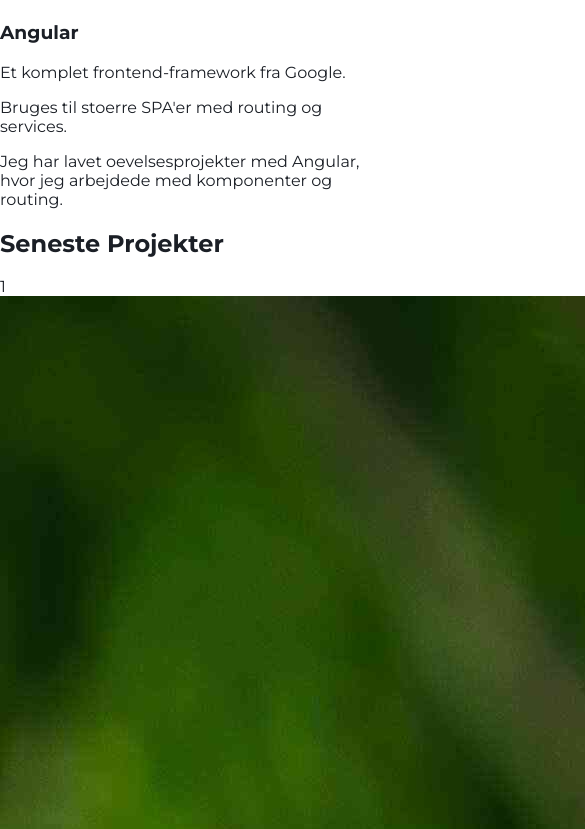
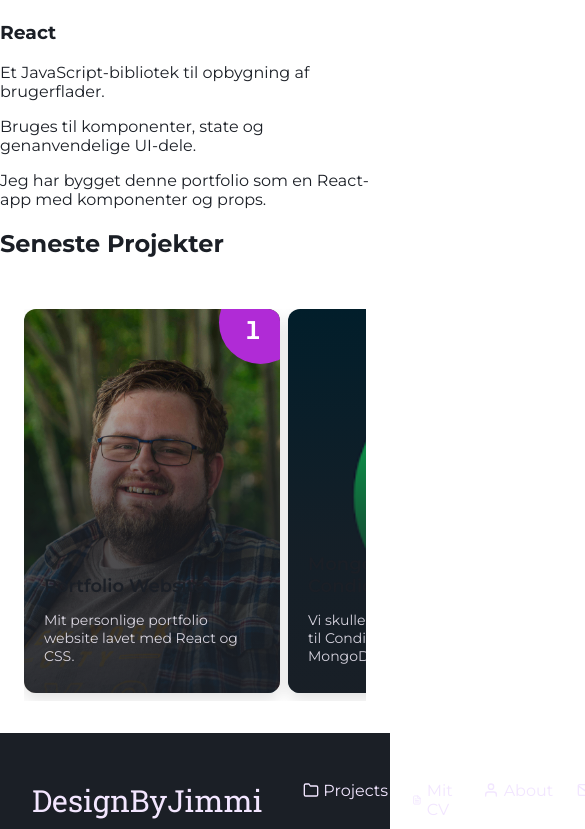
Before and after one commit to Saliandros/DesignByJimmi, a React (Vite) app: page / in a window 390 px wide. Shown: the part 1168-1997 px from the top of the page, 585 px wide, since content can reach past the window. Built offline with nearby package versions, Linux system fonts and the light colour scheme.

Commit message:
feat: integrate Typewriter component into FrontpageHero

```diff
--- a/src/components/frontpage/FrontpageHero.jsx
+++ b/src/components/frontpage/FrontpageHero.jsx
@@ -1,4 +1,5 @@
 import { SiLinkedin, SiGithub } from "react-icons/si";
+import Typewriter from "../writers/typewriter";
 
 export default function FrontpageHero() {
   return (
--- a/src/components/writers/typewriter.jsx
+++ b/src/components/writers/typewriter.jsx
@@ -6,7 +6,7 @@ import React, { useState, useEffect } from "react";
  * <Typewriter words={["React", "Angular"]} prefix="Programmets tech stack er: " />
  * Hvis prefix ikke angives, bruges "I Can: " som standard.
  */
-const Typewriter = ({ words, prefix = "I Can: " }) => {
+const Typewriter = ({ words = [""], prefix = "I Can: " }) => {
   const [displayed, setDisplayed] = useState("");
   const [wordIndex, setWordIndex] = useState(0);
   const [charIndex, setCharIndex] = useState(0);
@@ -16,8 +16,20 @@ const Typewriter = ({ words, prefix = "I Can: " }) => {
 
   useEffect(() => {
     if (hovered) return; // Stop animation når man hover
+    let timeout;
+
+    if (!words.length) {
+      timeout = setTimeout(() => {
+        setDisplayed("");
+        setCharIndex(0);
+        setWordIndex(0);
+        setIsDeleting(false);
+        setPauseStep(0);
+      }, 0);
+      return () => clearTimeout(timeout);
+    }
+
     const currentWord = words[wordIndex % words.length];
-    let timeout;
 
     if (!isDeleting) {
       if (charIndex <= currentWord.length) {
@@ -70,7 +82,7 @@ const Typewriter = ({ words, prefix = "I Can: " }) => {
       >
         |
       </span>
-      {hovered && (
+      {hovered && words.length > 0 && (
         <ul
           className="typewriter__dropdown"
         >
--- a/src/styles.css
+++ b/src/styles.css
@@ -1,4 +1,4 @@
-@import url('https://fonts.googleapis.com/css2?family=Montserrat:ital,wght@0,100..900;1,100..900&family=Roboto+Slab:wght@100..900&family=Roboto:ital,wght@0,100..900;1,100..900&display=swap');
+@import url("https://fonts.googleapis.com/css2?family=Montserrat:ital,wght@0,100..900;1,100..900&family=Roboto+Slab:wght@100..900&family=Roboto:ital,wght@0,100..900;1,100..900&display=swap");
 
 /* =========================================
    Variabler
@@ -156,23 +156,27 @@
   font-size: var(--font-size-sm);
   color: var(--color-text-secondary);
 }
+/* =========================================
+   Frontpage hero styles
+   ========================================= */
 .frontpage-hero {
+  gap: 12rem;
   position: relative;
   padding: 4rem 2rem;
   display: flex;
-    justify-content: left;
+  justify-content: center;
   align-items: center;
   height: 75vh;
 }
 
 .frontpage-hero::before {
-    content: '';
+  content: "";
   position: absolute;
   top: 0;
   left: 0;
   right: 0;
   bottom: 0;
-    background-image: url('/assets/image/nature.jpg');
+  background-image: url("/assets/image/nature.jpg");
   background-size: cover;
   background-position: center;
   background-repeat: no-repeat;
@@ -185,10 +189,10 @@
   max-width: 750px;
   text-align: left;
   padding: 2rem;
-    border-radius: 8px;
+  border-radius: 15px;
 }
 .frontpage-hero-content::before {
-    content: '';
+  content: "";
   position: absolute;
   top: 0;
   left: 0;
@@ -197,12 +201,13 @@
   background-color: var(--color-bg-secondary);
   opacity: 0.8;
   z-index: -1;
-    border-radius: 8px;
+  border-radius: 15px;
 }
 .frontpage-hero-image {
-    width: 600px;
+  width: 400px;
   height: auto;
-    object-fit: cover;
+  border-radius: 50%;
+  background-color: var(--color-bg-secondary);
 }
 .frontpage-hero-heading {
   font-family: var(--font-family-base);
@@ -218,7 +223,7 @@
   color: var(--color-text-primary);
   margin-bottom: 1.5rem;
 }
-.frontpage-hero-socialmedia a{
+.frontpage-hero-socialmedia a {
   display: flex;
   align-items: center;
   gap: 0.3rem;
@@ -253,3 +258,160 @@
 .frontpage-hero-socialmedia-icon {
   font-size: 1.5rem;
 }
+/* =========================================
+   PROJECT CARDS
+   ========================================= */
+.project-card {
+  position: relative;
+  flex: 0 0 auto;
+  width: 16rem;
+  height: 24rem;
+  max-width: 20rem;
+  scroll-snap-align: center;
+  border-radius: 0.75rem;
+  box-shadow: 0 6px 16px rgba(0, 0, 0, 0.12);
+  overflow: hidden;
+  display: flex;
+  flex-direction: column;
+  background: var(--color-bg-surface);
+  cursor: pointer;
+  transition: box-shadow 0.2s ease;
+}
+
+.project-card:hover {
+  box-shadow: 0 10px 22px rgba(0, 0, 0, 0.18);
+}
+
+.project-card__image {
+  position: absolute;
+  inset: 0;
+  width: 100%;
+  height: 100%;
+  object-fit: cover;
+  display: block;
+}
+
+.project-card__content {
+  position: absolute;
+  inset: 0;
+  display: flex;
+  flex-direction: column;
+  justify-content: flex-end;
+  gap: 0.75rem;
+  padding: 1.25rem;
+  color: var(--color-text-inverse);
+  background: linear-gradient(
+    180deg,
+    rgba(27, 31, 38, 0.05) 0%,
+    rgba(27, 31, 38, 0.75) 60%,
+    rgba(27, 31, 38, 0.9) 100%
+  );
+  z-index: 1;
+  opacity: 0;
+  transform: translateY(10px);
+  transition:
+    opacity 0.25s ease,
+    transform 0.25s ease;
+}
+
+.project-card__badge {
+  position: absolute;
+  top: -1.8rem;
+  right: -1.4rem;
+  width: 5.2rem;
+  height: 5.2rem;
+  border-radius: 999px;
+  background: var(--color-accent-active);
+  color: #ffffff;
+  font-size: 1.6rem;
+  font-weight: 600;
+  display: grid;
+  place-items: center;
+  line-height: 1;
+  font-variant-numeric: tabular-nums;
+  box-sizing: border-box;
+  padding-top: 1rem;
+  padding-right: 1rem;
+  box-shadow: 0 10px 20px rgba(27, 31, 38, 0.18);
+  z-index: 2;
+}
+
+.project-card:hover .project-card__content,
+.project-card:focus-within .project-card__content {
+  opacity: 1;
+  transform: translateY(0);
+}
+
+.project-card__title {
+  font-size: 1.125rem;
+  font-weight: 600;
+  margin-bottom: 0.25rem;
+  color: var(--color-text-inverse);
+}
+
+.project-card__description {
+  font-size: 0.875rem;
+  margin-bottom: 0.5rem;
+  color: rgba(248, 243, 255, 0.85);
+}
+
+@media (max-width: 768px) {
+  .project-card {
+    cursor: default;
+    transition: none;
+  }
+
+  .project-card__content {
+    opacity: 1;
+    transform: none;
+  }
+}
+
+.projects-grid {
+  margin: 0 1.5rem;
+  padding-bottom: 2rem;
+}
+
+.projects-grid__list {
+  display: grid;
+  grid-template-columns: repeat(5, minmax(0, 1fr));
+  gap: 1.5rem;
+  overflow: visible;
+  scroll-snap-type: none;
+}
+
+.newest-projects {
+  margin: 0 6rem;
+  padding: 2rem 0;
+}
+
+.newest-projects__list {
+  display: grid;
+  grid-template-columns: repeat(auto-fit, 16rem);
+  gap: 1rem;
+  justify-content: start;
+  overflow: visible;
+  scroll-snap-type: none;
+}
+
+@media (max-width: 768px) {
+  .projects-grid__list {
+    display: flex;
+    gap: 1rem;
+    overflow-x: auto;
+    scroll-snap-type: x mandatory;
+    padding-bottom: 0.5rem;
+  }
+
+  .newest-projects {
+    margin: 0 1.5rem;
+  }
+
+  .newest-projects__list {
+    display: flex;
+    gap: 0.5rem;
+    overflow-x: auto;
+    scroll-snap-type: x mandatory;
+    padding-bottom: 0.5rem;
+  }
+}
```
Lines whose indentation alone changed are shown as unchanged.
